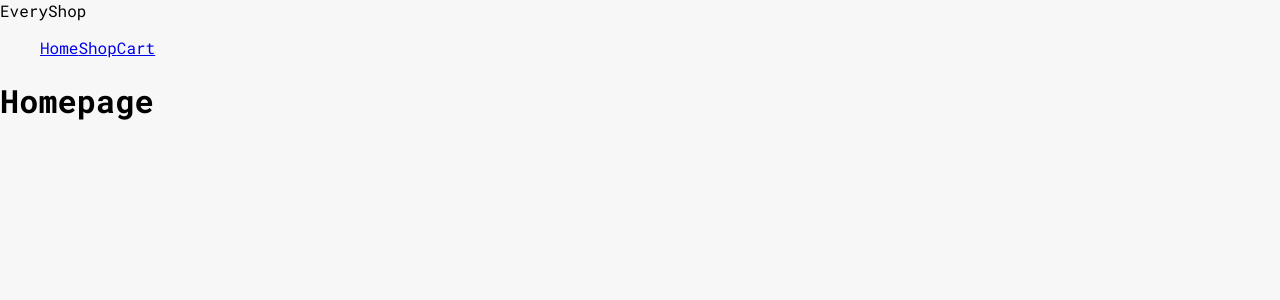
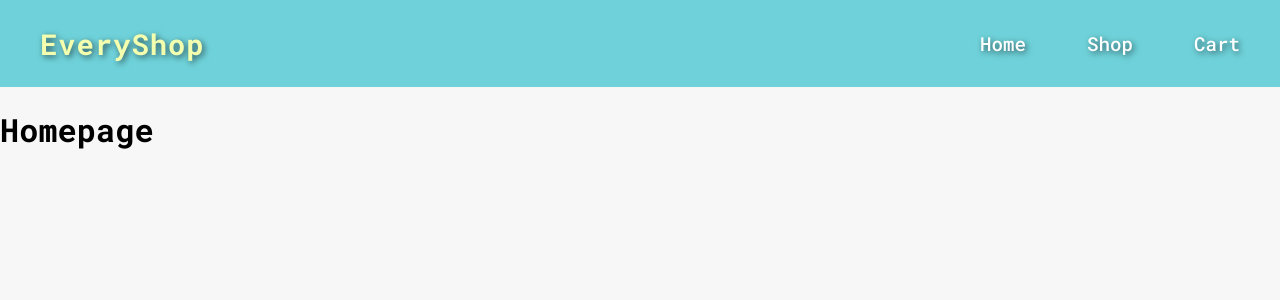
Before and after one commit to FreeFallRush/shopping-cart, a React (Vite) app: page / in a window 1280 px wide. Shown: the top 300 px of the page. Built offline with nearby package versions, Linux system fonts and the light colour scheme.

Commit message:
Added Navbar.module.css
Added styles for Navbar component

```diff
--- /dev/null
+++ b/src/components/Navbar/Navbar.module.css
@@ -0,0 +1,35 @@
+nav {
+  display: flex;
+  justify-content: space-between;
+  align-items: center;
+  padding: 15px 40px;
+  background-color: #6fd2da;
+}
+
+.logo {
+  font-size: 1.8rem;
+  font-weight: 900;
+  color: #f3ffaf;
+  letter-spacing: 1px;
+  text-shadow: 2px 2px 6px rgba(0, 0, 0, 0.6);
+}
+
+.list {
+  display: flex;
+  justify-content: space-between;
+  list-style: none;
+}
+
+.links {
+  min-width: 300px;
+}
+
+.link {
+  text-decoration: none;
+  color: white;
+  font-size: 1.2rem;
+  font-weight: 500;
+  transition: color 0.2s ease;
+  text-shadow: 2px 2px 6px rgba(0, 0, 0, 0.6);
+  cursor: pointer;
+}
--- a/src/components/Navbar/Navbar.tsx
+++ b/src/components/Navbar/Navbar.tsx
@@ -1,16 +1,23 @@
 import { Link } from "react-router";
+import styles from "./Navbar.module.css";
 
 function Navbar() {
   return (
     <>
       <nav>
-        <div>EveryShop</div>
-        <div>
-          <ul>
-            <Link to="/">Home</Link>
-            <Link to="/shop">Shop</Link>
+        <div className={styles.logo}>EveryShop</div>
+        <div className={styles.links}>
+          <ul className={styles.list}>
+            <Link className={styles.link} to="/">
+              Home
+            </Link>
+            <Link className={styles.link} to="/shop">
+              Shop
+            </Link>
 
-            <Link to="/cart">Cart</Link>
+            <Link className={styles.link} to="/cart">
+              Cart
+            </Link>
           </ul>
         </div>
       </nav>
```
